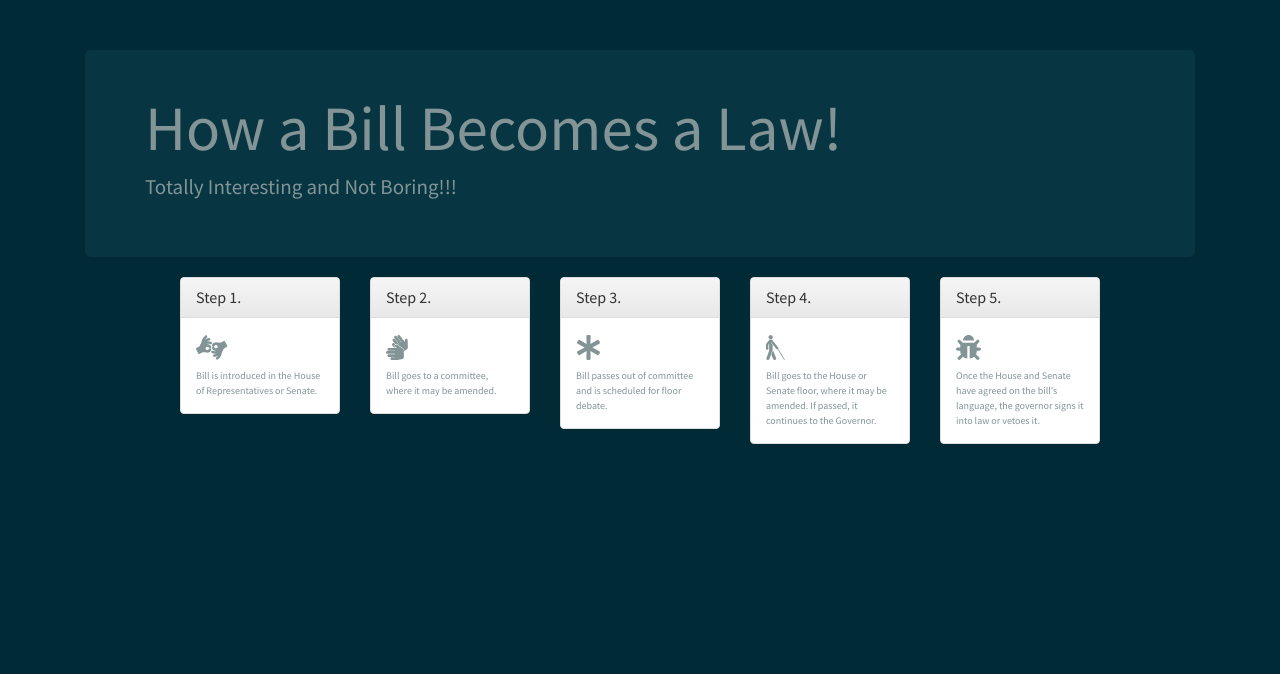
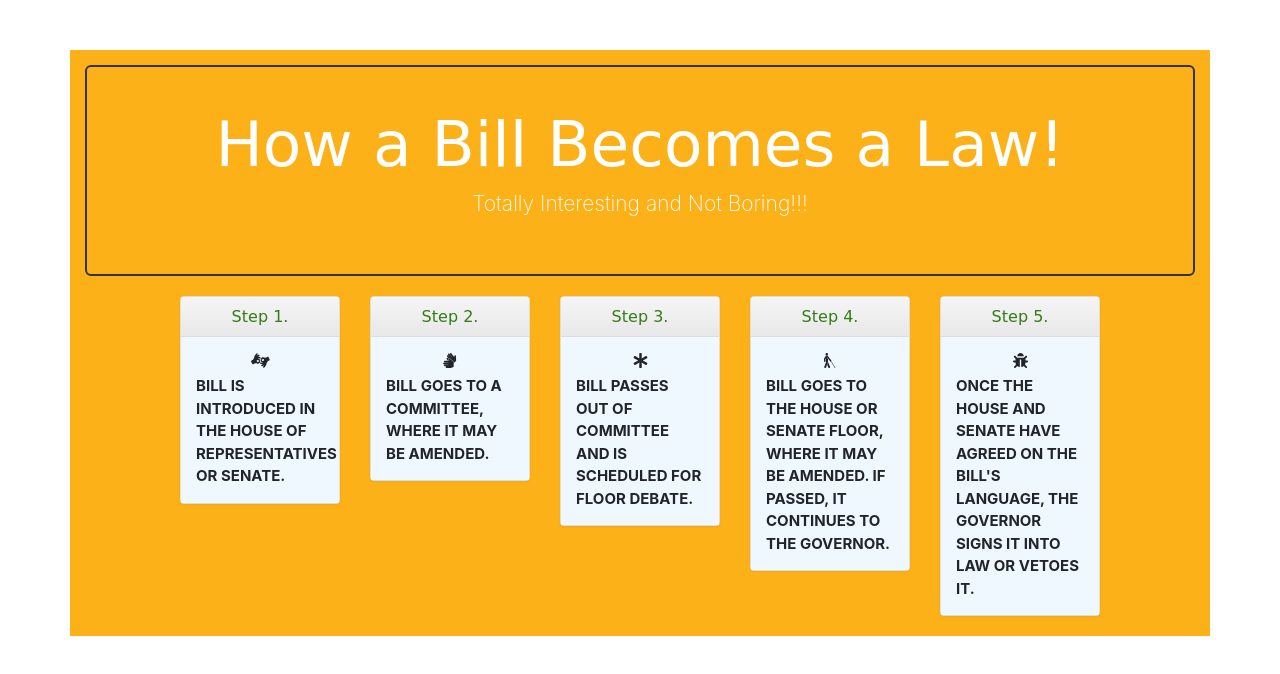
Before and after one commit to Valicat/bootstrap-practice, a plain HTML site: page initializr/index.html in a window 1280 px wide. Drawn offline with nearby package versions, Linux system fonts and the light colour scheme; a web font is replaced by a local one.

Commit message:
css changes

```diff
--- /dev/null
+++ b/initializr/index.css
@@ -0,0 +1,24 @@
+
+h4 {
+ text-align: center;
+}
+.container {
+  background-color: #fbb117;
+  height: 100%;
+  width: auto;
+}
+.jumbotron{
+  margin-top: 15px;
+  color: white;
+  text-align: center;
+}
+.panel-title {
+  text-align: center;
+  color: #347c17;
+}
+.panel-body {
+  background-color: #f0f8ff;
+  font-size: 15px;
+  text-transform: uppercase;
+
+}
--- a/initializr/index.html
+++ b/initializr/index.html
@@ -12,6 +12,7 @@
         <link rel="apple-touch-icon" href="apple-touch-icon.png">
 
         <link rel="stylesheet" href="css/bootstrap.min.css">
+        <link rel="stylesheet" href="index.css">
         <style>
 
             body {
@@ -26,7 +27,7 @@
 <script defer src="https://use.fontawesome.com/releases/v5.0.8/js/fontawesome.js" integrity="sha384-7ox8Q2yzO/uWircfojVuCQOZl+ZZBg2D2J5nkpLqzH1HY0C1dHlTKIbpRz/LG23c" crossorigin="anonymous"></script>
 
         <script src="js/vendor/modernizr-2.8.3-respond-1.4.2.min.js"></script>
-        <link rel="stylesheet" href="https://maxcdn.bootstrapcdn.com/bootswatch/4.0.0/solar/bootstrap.min.css">
+        <link rel="stylesheet" href="https://maxcdn.bootstrapcdn.com/bootswatch/4.0.0/sketchy/bootstrap.min.css">
 
     </head>
     <body>
@@ -42,7 +43,7 @@
           <h3 class="panel-title">Step 1.</h3>
         </div>
         <div class="panel-body">
-          <h1><i class="fas fa-american-sign-language-interpreting"></i></h1>
+          <h4><i class="fas fa-american-sign-language-interpreting"></i></h4>
           Bill is introduced in the House of Representatives or Senate.
         </div>
       </div>
@@ -53,7 +54,7 @@
       <h3 class="panel-title">Step 2.</h3>
     </div>
     <div class="panel-body">
-      <h1><i class="fas fa-sign-language"></i></h1>
+      <h4><i class="fas fa-sign-language"></i></h4>
     Bill goes to a committee, where it may be amended.
     </div>
   </div>
@@ -66,7 +67,7 @@
     <h3 class="panel-title">Step 3.</h3>
   </div>
   <div class="panel-body">
-    <h1><i class="fas fa-asterisk"></i></h1>
+    <h4><i class="fas fa-asterisk"></i></h4>
     Bill passes out of committee and is scheduled for floor debate.
   </div>
 </div>
@@ -77,7 +78,7 @@
     <h3 class="panel-title">Step 4.</h3>
   </div>
   <div class="panel-body">
-    <h1><i class="fas fa-blind"></i></h1>
+    <h4><i class="fas fa-blind"></i></h4>
     Bill goes to the House or Senate floor, where it may be amended. If passed, it continues to the Governor.
   </div>
 </div>
@@ -88,7 +89,7 @@
     <h3 class="panel-title">Step 5.</h3>
   </div>
   <div class="panel-body">
-    <h1><i class="fas fa-bug"></i></h1>
+    <h4><i class="fas fa-bug"></i></h4>
     Once the House and Senate have agreed on the bill's language, the governor signs it into law or vetoes it.
   </div>
 </div>
```
